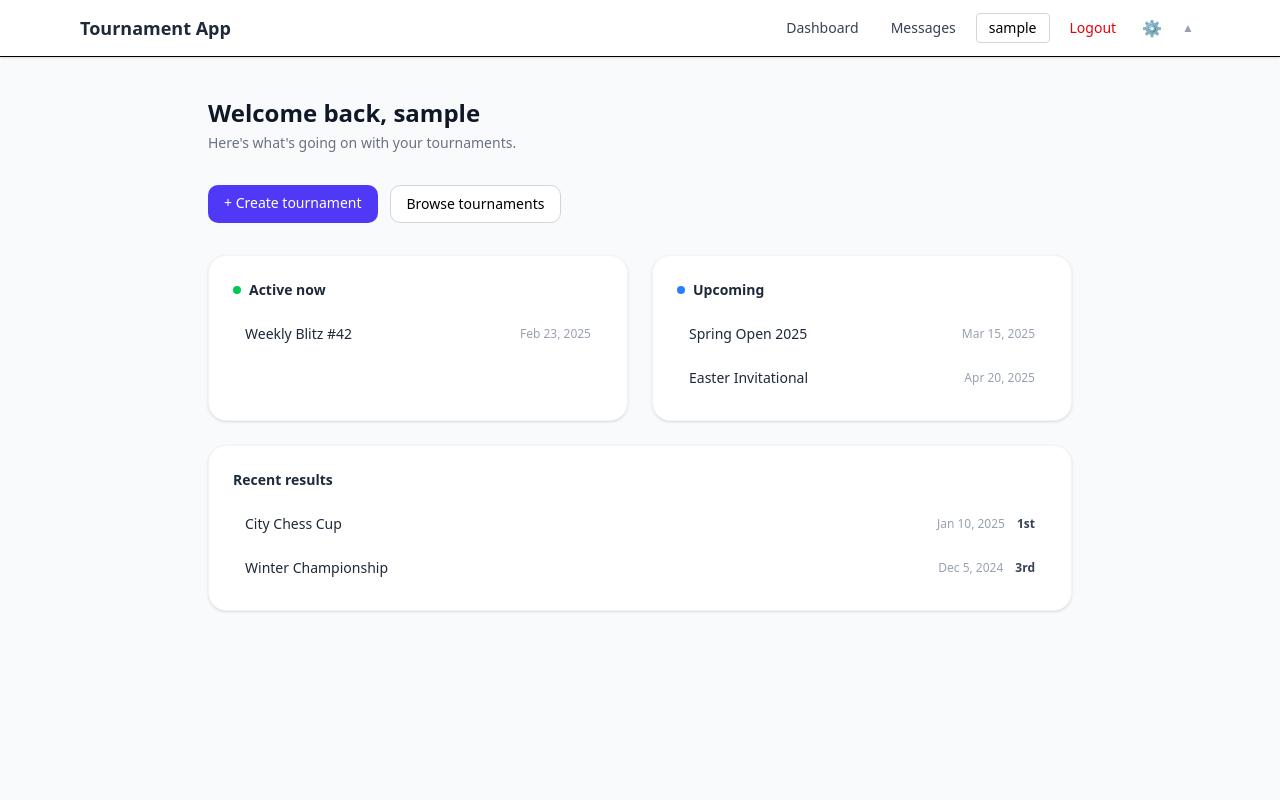
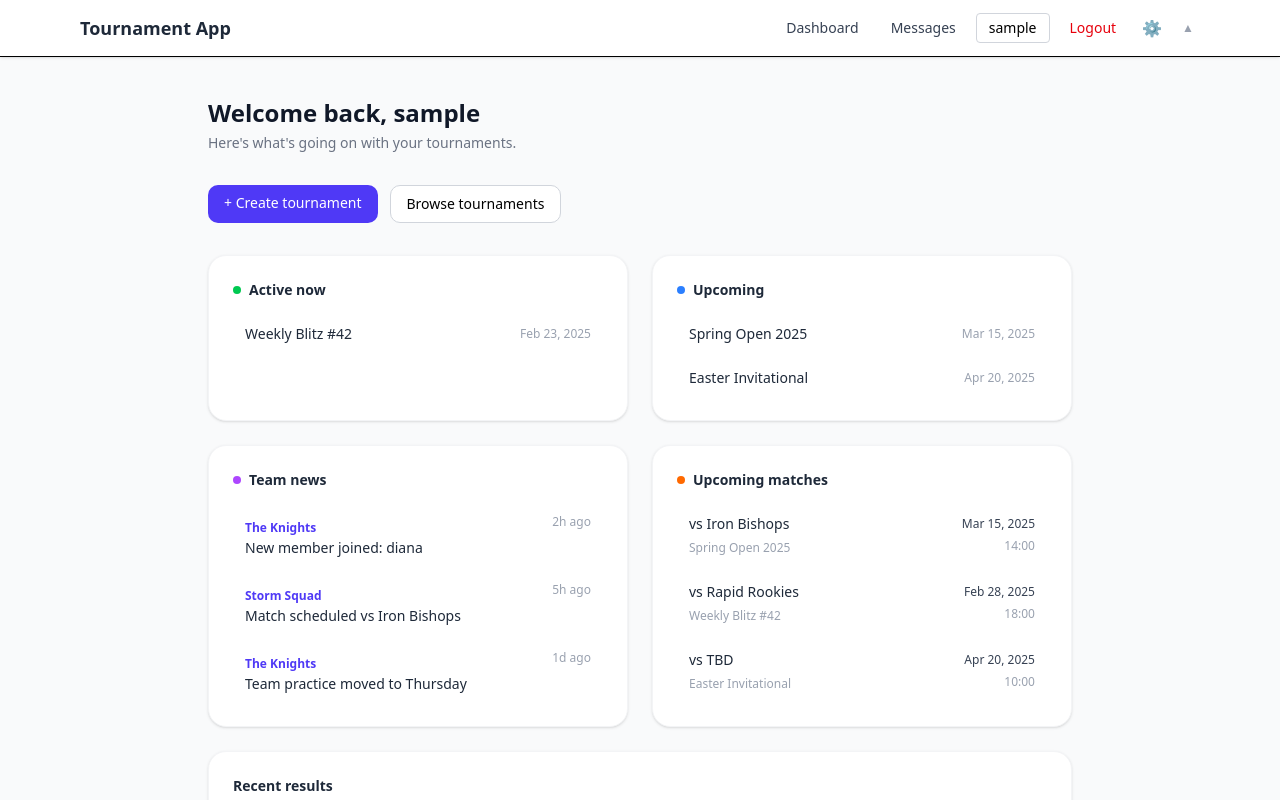
Before and after one commit to bib-nnord/TournamentApp, a Next.js app in the folder apps/frontend/: page /dashboard in a window 1280 px wide. Shown: the top 800 px of the page. Built offline with nearby package versions, Linux system fonts and the light colour scheme; sample sign-in values are in the browser's storage.

Commit message:
dashbaord und navbar

```diff
--- a/apps/frontend/app/dashboard/page.tsx
+++ b/apps/frontend/app/dashboard/page.tsx
@@ -19,6 +19,19 @@ const activeTournaments = [
 const recentResults = [
   { id: "3", name: "City Chess Cup", date: "Jan 10, 2025", placement: "1st" },
   { id: "4", name: "Winter Championship", date: "Dec 5, 2024", placement: "3rd" },
+];
+
+// Placeholder — replace with real data from API
+const teamNews = [
+  { id: "n1", team: "The Knights", message: "New member joined: diana", time: "2h ago" },
+  { id: "n2", team: "Storm Squad", message: "Match scheduled vs Iron Bishops", time: "5h ago" },
+  { id: "n3", team: "The Knights", message: "Team practice moved to Thursday", time: "1d ago" },
+];
+
+const upcomingMatches = [
+  { id: "m1", tournament: "Spring Open 2025", opponent: "Iron Bishops", date: "Mar 15, 2025", time: "14:00" },
+  { id: "m2", tournament: "Weekly Blitz #42", opponent: "Rapid Rookies", date: "Feb 28, 2025", time: "18:00" },
+  { id: "m3", tournament: "Easter Invitational", opponent: "TBD", date: "Apr 20, 2025", time: "10:00" },
 ];
 
 export default function DashboardPage() {
@@ -109,6 +122,61 @@ export default function DashboardPage() {
             )}
           </div>
 
+          {/* Team news */}
+          <div className="bg-white rounded-2xl border border-gray-100 shadow-sm p-6">
+            <h2 className="text-sm font-semibold text-gray-800 mb-4 flex items-center gap-2">
+              <span className="w-2 h-2 rounded-full bg-purple-500 inline-block" />
+              Team news
+            </h2>
+            {teamNews.length === 0 ? (
+              <p className="text-sm text-gray-400">No news from your teams.</p>
+            ) : (
+              <div className="flex flex-col gap-2">
+                {teamNews.map((n) => (
+                  <div
+                    key={n.id}
+                    className="flex items-start justify-between px-3 py-2 rounded-lg hover:bg-gray-50"
+                  >
+                    <div>
+                      <span className="text-xs font-semibold text-indigo-600">{n.team}</span>
+                      <p className="text-sm text-gray-800">{n.message}</p>
+                    </div>
+                    <span className="text-xs text-gray-400 whitespace-nowrap ml-3">{n.time}</span>
+                  </div>
+                ))}
+              </div>
+            )}
+          </div>
+
+          {/* Upcoming matches */}
+          <div className="bg-white rounded-2xl border border-gray-100 shadow-sm p-6">
+            <h2 className="text-sm font-semibold text-gray-800 mb-4 flex items-center gap-2">
+              <span className="w-2 h-2 rounded-full bg-orange-500 inline-block" />
+              Upcoming matches
+            </h2>
+            {upcomingMatches.length === 0 ? (
+              <p className="text-sm text-gray-400">No upcoming matches.</p>
+            ) : (
+              <div className="flex flex-col gap-2">
+                {upcomingMatches.map((m) => (
+                  <div
+                    key={m.id}
+                    className="flex items-center justify-between px-3 py-2 rounded-lg hover:bg-gray-50"
+                  >
+                    <div>
+                      <p className="text-sm font-medium text-gray-800">vs {m.opponent}</p>
+                      <span className="text-xs text-gray-400">{m.tournament}</span>
+                    </div>
+                    <div className="text-right">
+                      <p className="text-xs font-medium text-gray-700">{m.date}</p>
+                      <span className="text-xs text-gray-400">{m.time}</span>
+                    </div>
+                  </div>
+                ))}
+              </div>
+            )}
+          </div>
+
           {/* Recent results */}
           <div className="bg-white rounded-2xl border border-gray-100 shadow-sm p-6 md:col-span-2">
             <h2 className="text-sm font-semibold text-gray-800 mb-4">Recent results</h2>
--- a/apps/frontend/components/Navbar.tsx
+++ b/apps/frontend/components/Navbar.tsx
@@ -22,9 +22,22 @@ export default function Navbar() {
     router.push("/");
   }
 
+  if (collapsed) {
+    return (
+      <div className="fixed top-2 right-2 z-50">
+        <button
+          onClick={() => setCollapsed(false)}
+          className="text-xs px-2 py-1 rounded bg-white border border-gray-200 shadow-sm text-gray-400 hover:text-gray-600 hover:bg-gray-50"
+          title="Show navbar"
+        >
+          ▼ Show navbar
+        </button>
+      </div>
+    );
+  }
+
   return (
     <header className="sticky top-0 z-50 w-full bg-white border-b shadow-sm">
-      {!collapsed ? (
       <div className="max-w-6xl mx-auto px-4 py-3 flex items-center justify-between">
         <Link href="/" className="text-lg font-semibold text-gray-800">
           Tournament App
@@ -47,6 +60,9 @@ export default function Navbar() {
               >
                 Logout
               </button>
+              <Link href="/settings" className="text-gray-400 hover:text-gray-600 px-1.5 py-1 rounded hover:bg-gray-100" title="Settings">
+                ⚙
+              </Link>
             </>
           ) : (
             <>
@@ -58,9 +74,6 @@ export default function Navbar() {
               </Link>
             </>
           ))}
-            <Link href="/settings" className="text-gray-400 hover:text-gray-600 px-1.5 py-1 rounded hover:bg-gray-100" title="Settings">
-              ⚙
-            </Link>
           <button
             onClick={() => setCollapsed(true)}
             className="text-gray-400 hover:text-gray-600 text-xs px-1.5 py-1 rounded hover:bg-gray-100"
@@ -70,17 +83,6 @@ export default function Navbar() {
           </button>
         </div>
       </div>
-      ) : (
-        <div className="flex justify-end px-4 py-1">
-          <button
-            onClick={() => setCollapsed(false)}
-            className="text-gray-400 hover:text-gray-600 text-xs px-2 py-1 rounded hover:bg-gray-100"
-            title="Expand navbar"
-          >
-            ▼ Show navbar
-          </button>
-        </div>
-      )}
     </header>
   );
 }
```
Lines whose indentation alone changed are shown as unchanged.
